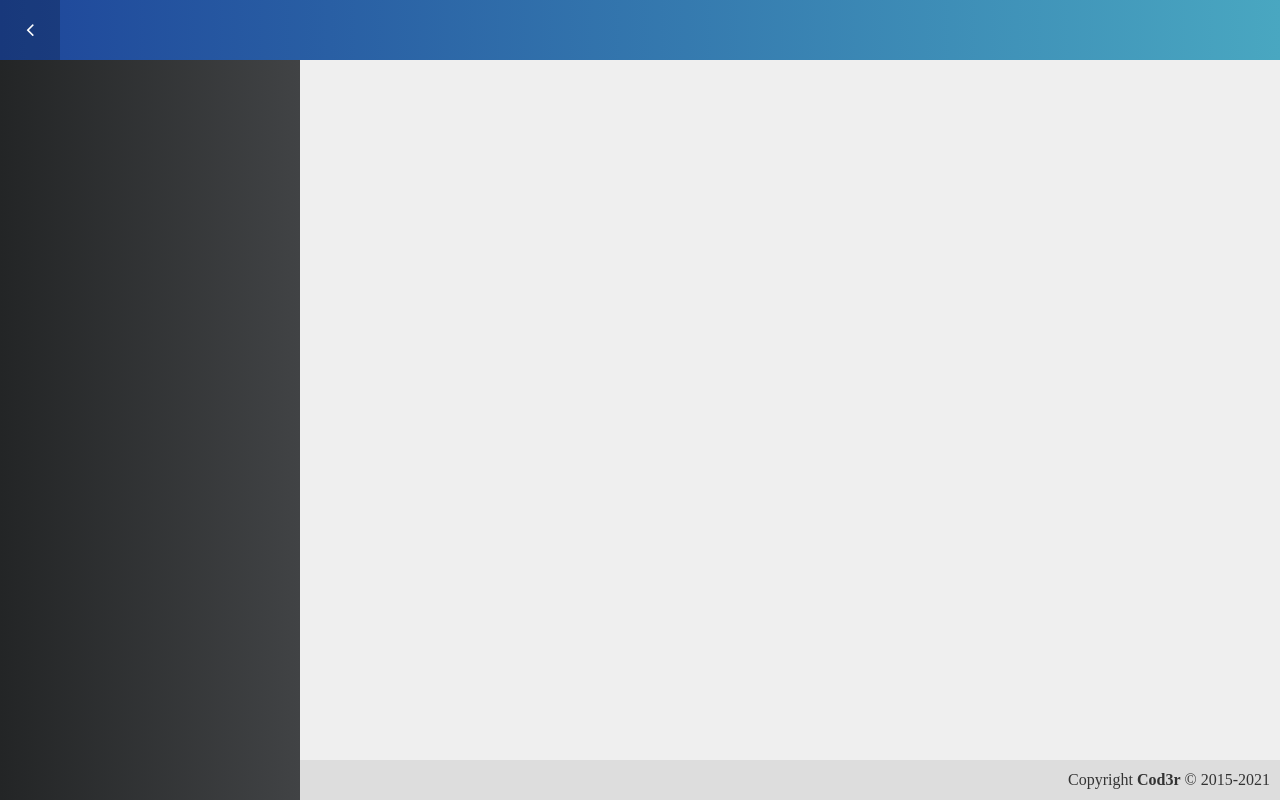
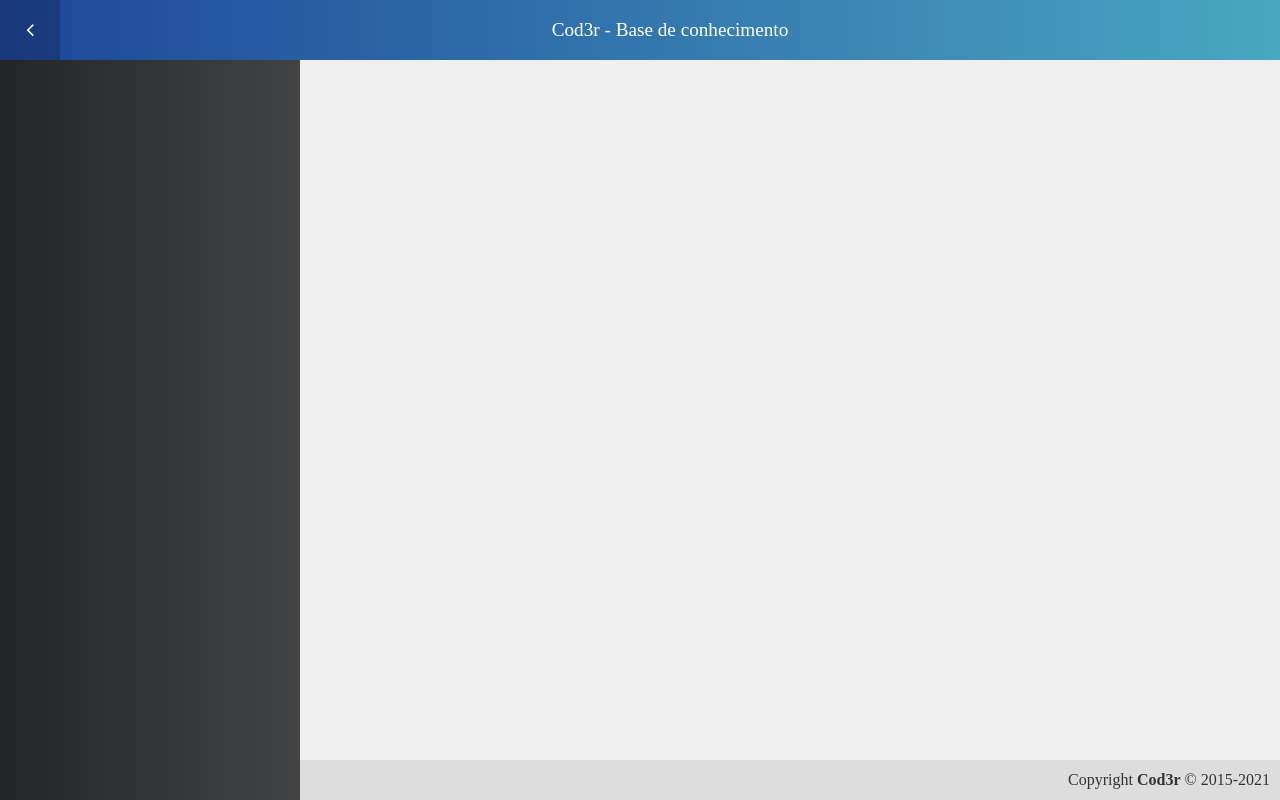
Before and after one commit to polyanetuag/knowledge, a Vue app in the folder versao-inicial/frontend/: page / in a window 1280 px wide. Built offline with nearby package versions, Linux system fonts and the light colour scheme.

Commit message:
adding props to header

```diff
--- a/versao-inicial/frontend/src/App.vue
+++ b/versao-inicial/frontend/src/App.vue
@@ -1,7 +1,7 @@
 <template>
 	<div id="app">
 		<Content />
-		<Header />
+		<Header title='Cod3r - Base de conhecimento' :hideToggle='false' />
 		<Menu />
 		<Footer />
 	</div>
```
